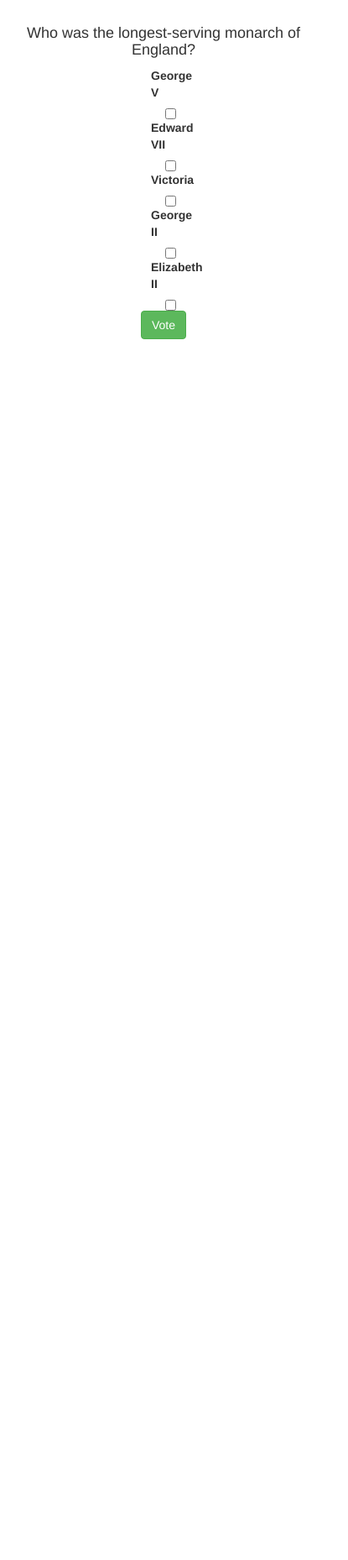
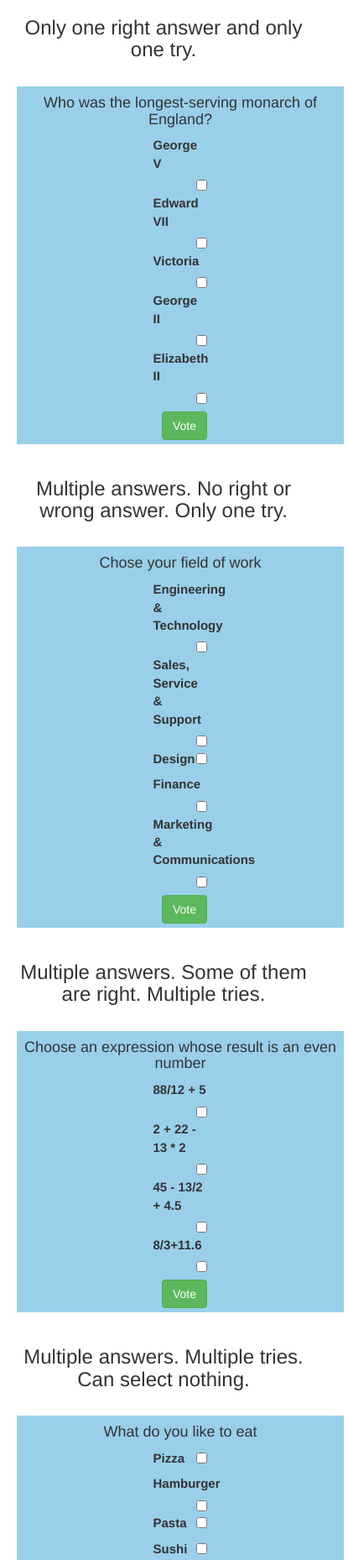
Before and after one commit to Nikitzu/VoteModule, a website: page app/index.html in a window 390 px wide. Shown: the top 1858 px of the page at 84% size, 415 px wide, since content can reach past the window. Before the commit the page ends 844 px from the top, so only its background shows below. Drawn offline with nearby package versions, Linux system fonts and the light colour scheme; some packages are replaced by stand-ins of ours; a script that the page names is missing.

Commit message:
added css-styles for working examples

```diff
--- a/app/app.css
+++ b/app/app.css
@@ -23,3 +23,31 @@
   content: "|";
   padding-right: 0.3em;
 }
+
+.rightAnswer{
+  color: #3c763d;
+  background-color: #dff0d8;
+  border-color: #d6e9c6;
+  display: inline-block
+}
+.otherAnswer{
+  display: inline-block
+}
+.voteDirective{
+  background-color: #9acfea;
+  margin: 20px;
+  padding: 0;
+}
+.voteDirective div{
+  padding: 0;
+}
+.buttons{
+  margin: 5px;
+  text-align: center;
+}
+.answerText{
+  font-size: 15px;
+}
+.answer{
+  margin-bottom: 1%;
+}
--- a/app/index.html
+++ b/app/index.html
@@ -22,9 +22,16 @@
     <link rel="stylesheet" href="app.css">
 </head>
 <body>
-    <vote-directive class="col-md-offset-4 col-md-4" source="data/data.json"></vote-directive>
+<h3 class="col-lg-12 col-md-12 col-sm-12 col-xs-12 text-center">Only one right answer and only one try.</h3>
+    <vote-directive class="col-lg-12 col-md-12 col-sm-12 col-xs-12 voteDirective" source="data/data.json"></vote-directive>
+<h3 class="col-lg-12 col-md-12 col-sm-12 col-xs-12 text-center">Multiple answers. No right or wrong answer. Only one try.</h3>
+    <vote-directive class="col-lg-12 col-md-12 col-sm-12 col-xs-12 voteDirective" source="data/data1.json"></vote-directive>
+<h3 class="col-lg-12 col-md-12 col-sm-12 col-xs-12 text-center">Multiple answers. Some of them are right. Multiple tries.</h3>
+    <vote-directive class="col-lg-12 col-md-12 col-sm-12 col-xs-12 voteDirective" source="data/data2.json"></vote-directive>
+<h3 class="col-lg-12 col-md-12 col-sm-12 col-xs-12 text-center">Multiple answers. Multiple tries. Can select nothing.</h3>
+    <vote-directive class="col-lg-12 col-md-12 col-sm-12 col-xs-12 voteDirective" source="data/data3.json"></vote-directive>
 
-    <!--for production-->
+<!--for production-->
     <script src="//ajax.googleapis.com/ajax/libs/angularjs/1.6.6/angular.min.js"></script>
     <script src="https://cdnjs.cloudflare.com/ajax/libs/angular-local-storage/0.7.1/angular-local-storage.min.js"></script>
 
@@ -39,7 +46,7 @@
     <!--<script src="bower_components/bootstrap/dist/js/bootstrap.min.js"></script>-->
 
     <!--for production-->
+    <script src="https://code.jquery.com/jquery-3.2.1.min.js" integrity="sha256-hwg4gsxgFZhOsEEamdOYGBf13FyQuiTwlAQgxVSNgt4=" crossorigin="anonymous"></script>
     <script src="https://maxcdn.bootstrapcdn.com/bootstrap/3.3.7/js/bootstrap.min.js" integrity="sha384-Tc5IQib027qvyjSMfHjOMaLkfuWVxZxUPnCJA7l2mCWNIpG9mGCD8wGNIcPD7Txa" crossorigin="anonymous"></script>
-    <script src="https://code.jquery.com/jquery-3.2.1.min.js" integrity="sha256-hwg4gsxgFZhOsEEamdOYGBf13FyQuiTwlAQgxVSNgt4=" crossorigin="anonymous"></script>
 </body>
 </html>
```
